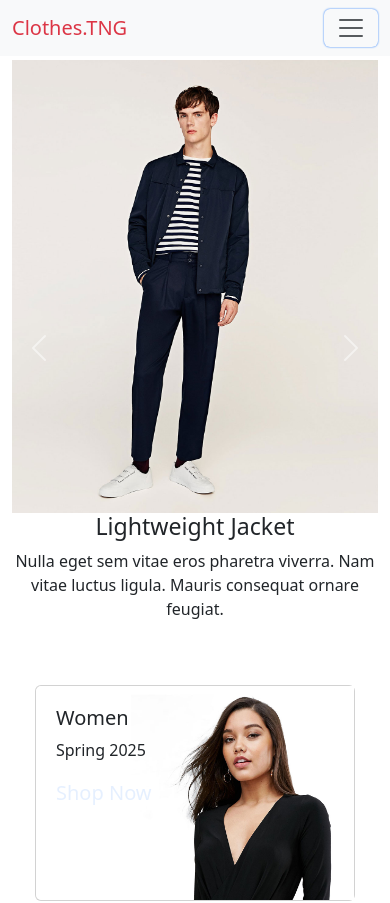
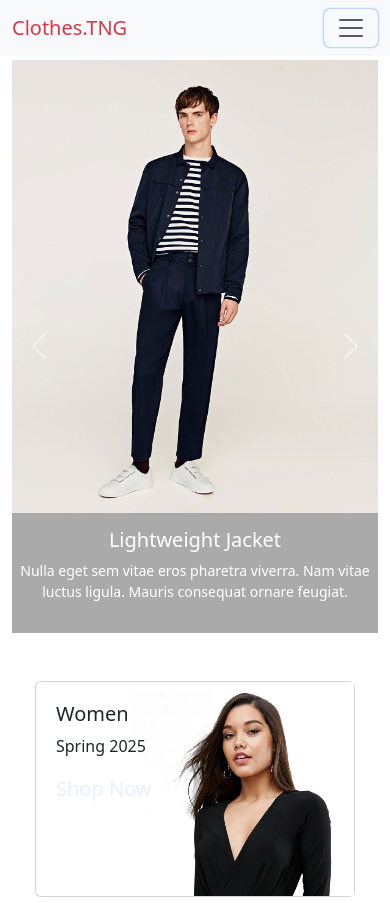
Before and after one commit to cepiseptiyana/Pangcuy, a Vue app: page / in a window 390 px wide. Shown: the top 903 px of the page. Built offline with nearby package versions, Linux system fonts and the light colour scheme.

Commit message:
modified: page ui selesai

```diff
--- a/src/components/jumbotron.vue
+++ b/src/components/jumbotron.vue
@@ -6,16 +6,16 @@ import { allProduct } from "@/utils/allProduct";
   <header class="container-fluid">
     <div id="carouselExampleFade" class="carousel slide h-100 carousel-fade">
       <div class="carousel-inner h-100">
-        <div class="carousel-item z-0 h-100 active">
+        <div class="carousel-item h-100 active">
           <div class="row h-100">
             <div
-              class="col-md-6 order-2 order-md-1 h-100 d-flex justify-content-center align-items-center flex-column text-center"
+              class="col-md-6 wrapper-text order-2 order-md-1 h-100 d-flex justify-content-center align-items-center flex-column text-center"
             >
               <h3>{{ allProduct[0].name }}</h3>
               <p>{{ allProduct[0].desc }}</p>
             </div>
 
-            <div class="col-md-6 order-1 order-md-2 h-100">
+            <div class="col-md-6 wrapper-img order-1 order-md-2 h-100">
               <img
                 :src="allProduct[0].image"
                 class="d-block h-100 w-100"
@@ -25,16 +25,16 @@ import { allProduct } from "@/utils/allProduct";
             </div>
           </div>
         </div>
-        <div class="carousel-item z-0 h-100">
+        <div class="carousel-item h-100">
           <div class="row h-100">
             <div
-              class="col-md-6 order-2 order-md-1 h-100 d-flex justify-content-center align-items-center flex-column text-center"
+              class="col-md-6 wrapper-text order-2 order-md-1 h-100 d-flex justify-content-center align-items-center flex-column text-center"
             >
               <h3>{{ allProduct[1].name }}</h3>
               <p>{{ allProduct[1].desc }}</p>
             </div>
 
-            <div class="col-md-6 order-1 order-md-2">
+            <div class="col-md-6 wrapper-img order-1 order-md-2">
               <img
                 :src="allProduct[1].image"
                 class="d-block img-01 h-100 w-100"
@@ -43,16 +43,16 @@ import { allProduct } from "@/utils/allProduct";
             </div>
           </div>
         </div>
-        <div class="carousel-item z-0 h-100">
+        <div class="carousel-item h-100">
           <div class="row h-100">
             <div
-              class="col-md-6 order-2 order-md-1 h-100 d-flex justify-content-center align-items-center flex-column text-center"
+              class="col-md-6 wrapper-text order-2 order-md-1 h-100 d-flex justify-content-center align-items-center flex-column text-center"
             >
               <h3>{{ allProduct[2].name }}</h3>
               <p>{{ allProduct[2].desc }}</p>
             </div>
 
-            <div class="col-md-6 order-1 order-md-2 h-100">
+            <div class="col-md-6 wrapper-img order-1 order-md-2 h-100">
               <img
                 :src="allProduct[2].image"
                 class="d-block h-100 w-100"
@@ -101,6 +101,20 @@ import { allProduct } from "@/utils/allProduct";
     height: auto;
     padding-top: 60px;
 
+    & .wrapper-text {
+      padding: 15px;
+      background-color: rgba(0, 0, 0, 0.333);
+      color: rgb(255, 255, 255);
+
+      h3 {
+        font-size: 20px;
+      }
+
+      p {
+        font-size: 14px;
+      }
+    }
+
     & .img-01 {
       object-fit: cover;
       object-position: center center;
```
